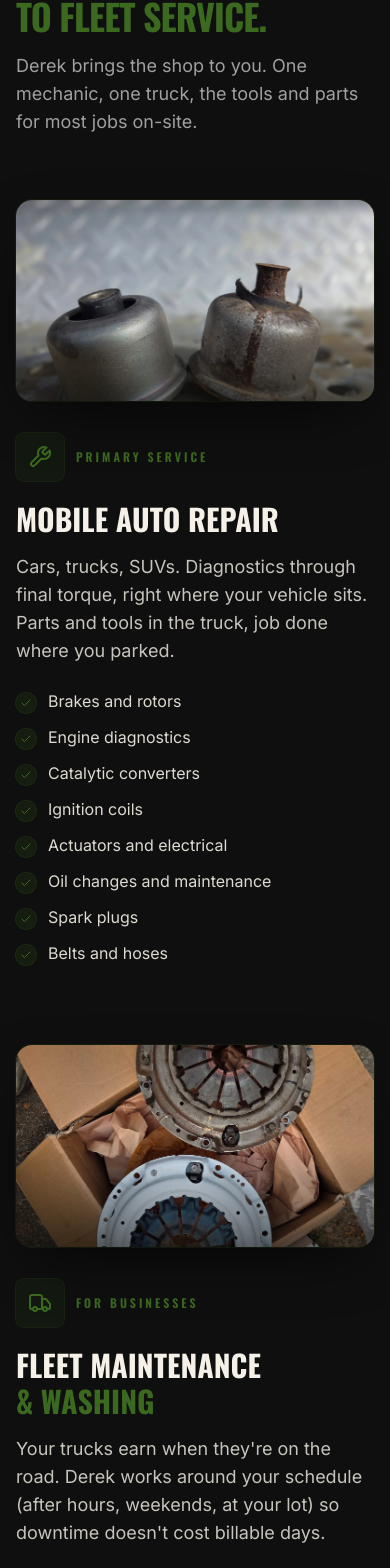
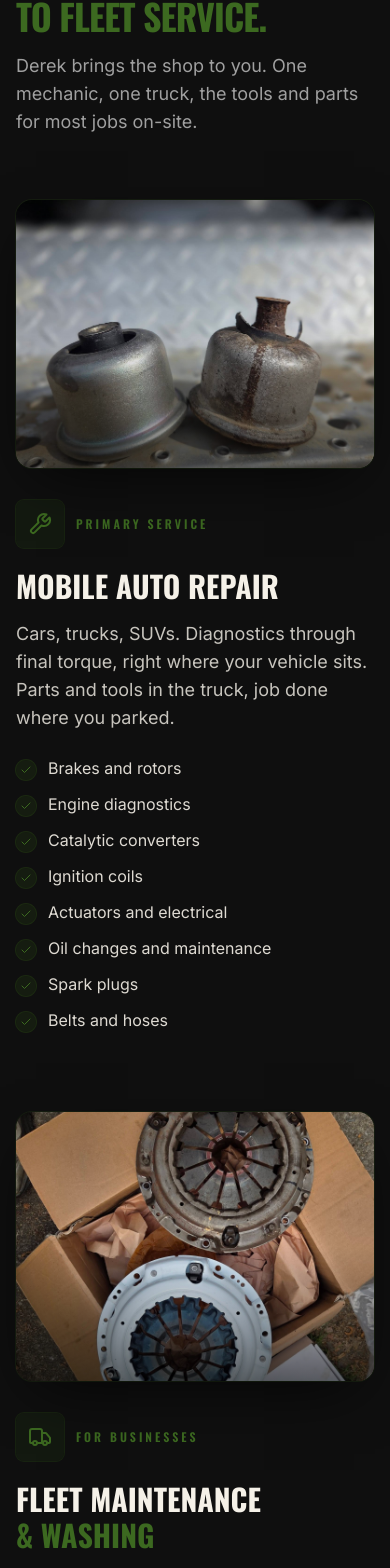
Before and after one commit to Kspratt12/derek, a Next.js app: page / in a window 390 px wide. Shown: the part 2837-4405 px from the top of the page. Built offline with nearby package versions, Linux system fonts and the light colour scheme; no server answers.

Commit message:
Revert Services mobile aspect ratio back to 4:3

```diff
--- a/src/components/site/Services.tsx
+++ b/src/components/site/Services.tsx
@@ -56,7 +56,7 @@ export function Services() {
         <div className="mt-16 grid items-stretch gap-8 lg:grid-cols-12 lg:gap-10">
           <Reveal direction="left" className="relative lg:col-span-6">
             <div className="absolute -inset-4 -z-10 rounded-[2rem] bg-gradient-to-br from-accent/30 to-transparent blur-xl" />
-            <div className="relative aspect-[16/9] lg:aspect-[4/3] overflow-hidden rounded-2xl ring-1 ring-accent/20 shadow-[0_20px_60px_-20px_rgba(0,0,0,0.8)]">
+            <div className="relative aspect-[4/3] overflow-hidden rounded-2xl ring-1 ring-accent/20 shadow-[0_20px_60px_-20px_rgba(0,0,0,0.8)]">
               <Image
                 src="/images/parts.jpg"
                 alt="Two suspension components side by side showing the worn original and the fresh replacement"
@@ -130,7 +130,7 @@ export function Services() {
             className="relative order-1 lg:order-2 lg:col-span-6"
           >
             <div className="absolute -inset-4 -z-10 rounded-[2rem] bg-gradient-to-bl from-accent/30 to-transparent blur-xl" />
-            <div className="relative aspect-[16/9] lg:aspect-[4/3] overflow-hidden rounded-2xl ring-1 ring-accent/20 shadow-[0_20px_60px_-20px_rgba(0,0,0,0.8)]">
+            <div className="relative aspect-[4/3] overflow-hidden rounded-2xl ring-1 ring-accent/20 shadow-[0_20px_60px_-20px_rgba(0,0,0,0.8)]">
               <Image
                 src="/images/pics-2.jpg"
                 alt="Heavy-duty clutch components in their shipping boxes ready for installation"
```
